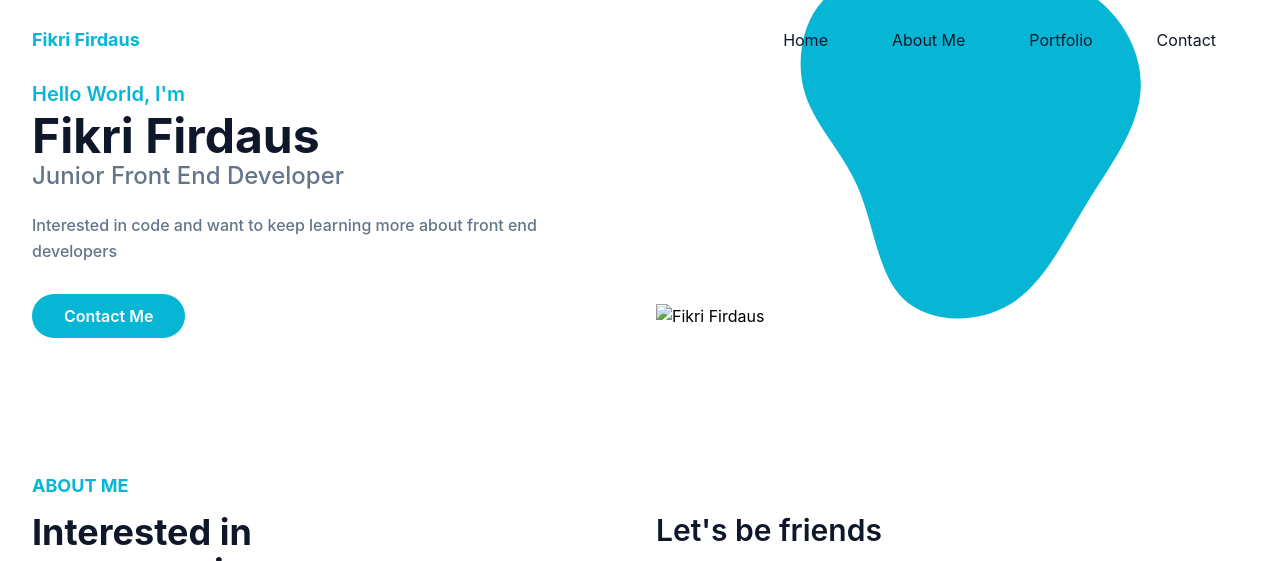
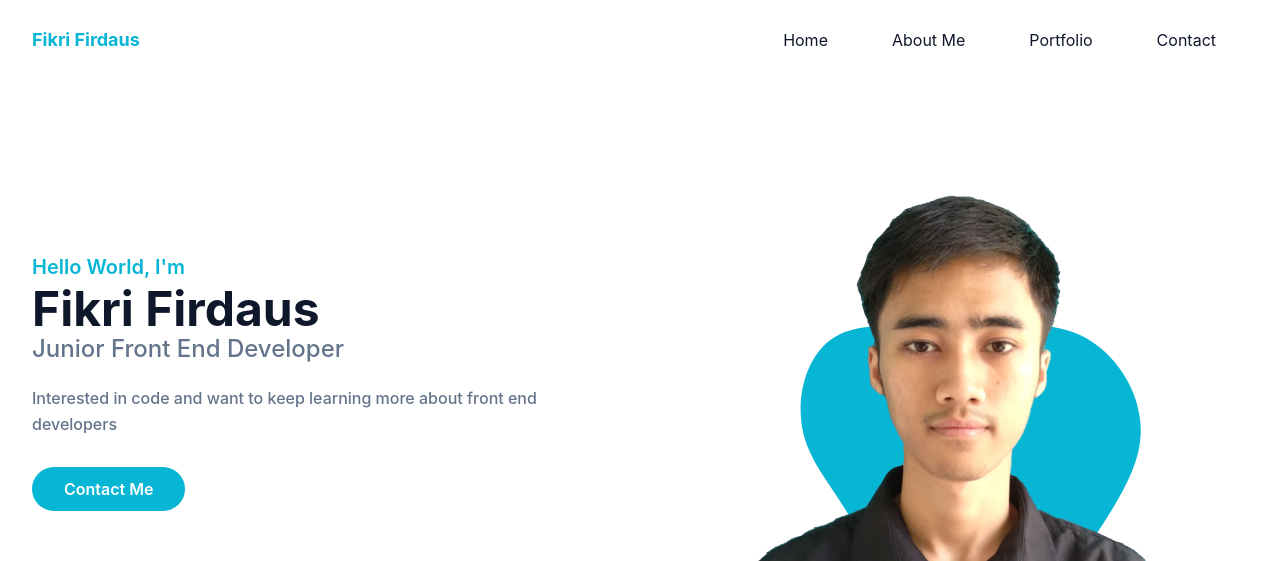
Before and after one commit to fikfirdaus/portfolio-fikfirdaus, a plain HTML site: page index.html in a window 1280 px wide. Shown: the top 561 px of the page. Drawn offline with Linux system fonts and the light colour scheme; the site is published under a folder, as on GitHub Pages, so addresses that start at the root find nothing.

Commit message:
portfolio fikfirdaus

```diff
--- a/index.html
+++ b/index.html
@@ -69,7 +69,7 @@
 
                 <div class="w-full self-end px-4 lg:w-1/2">
                     <div class="relative mt-10 lg:right-0 lg:mt-9">
-                        <img src="/dist/img/fikri.png" alt="Fikri Firdaus" class="max-w-full mx-auto" />
+                        <img src="dist/img/fikri.png" alt="Fikri Firdaus" class="max-w-full mx-auto" />
                         <span class="absolute bottom-0 -z-10 left-1/2 -translate-x-1/2 md:scale-125">
                             <svg width="400" height="400" viewBox="0 0 200 200" xmlns="http://www.w3.org/2000/svg">
                                 <path fill="#06b6d4"
```
